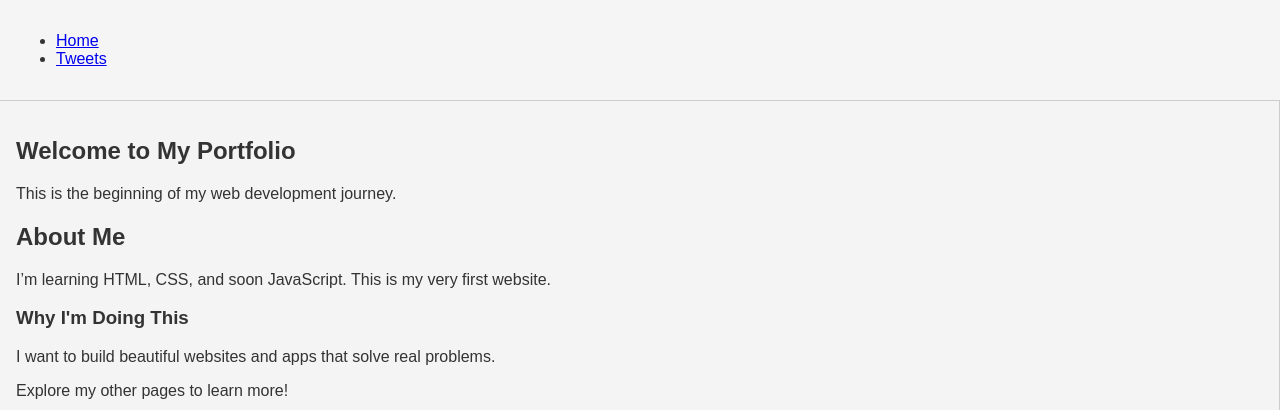
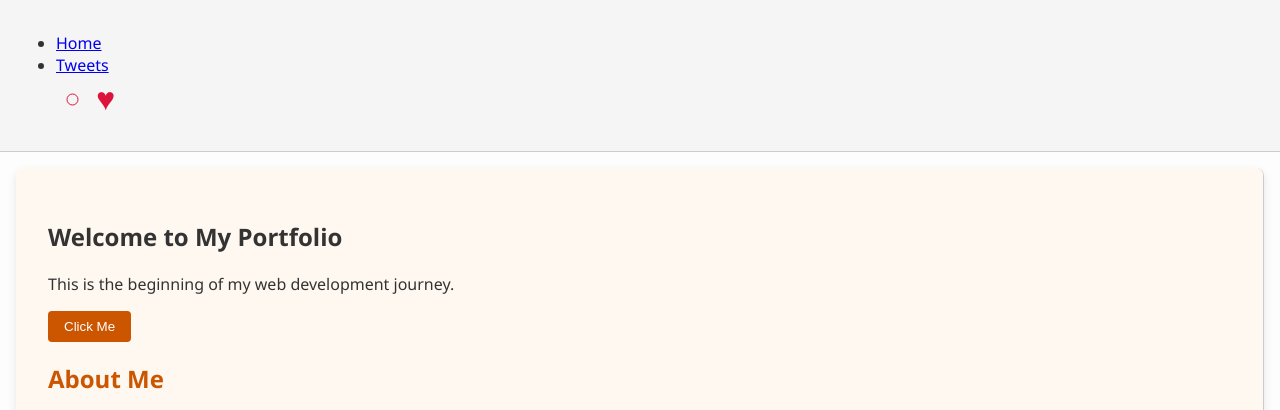
Before and after one commit to afnan004/alx_html_css, a plain HTML site: page css_basic/index.html in a window 1280 px wide. Shown: the top 410 px of the page. Drawn offline with Linux system fonts and the light colour scheme.

Commit message:
Add custom styles, article content, and logo

```diff
--- a/css_basic/index.html
+++ b/css_basic/index.html
@@ -13,14 +13,18 @@
     <ul>
       <li><a href="index.html">Home</a></li>
       <li><a href="tweets.html">Tweets</a></li>
+      <ul>
+        <li class="logo">&hearts;</li> <!-- heart symbol as logo -->
+
     </ul>
+
   </header>
 
   <main>
     <article>
       <h1>Welcome to My Portfolio</h1>
       <p>This is the beginning of my web development journey.</p>
-
+      <button>Click Me</button>
       <h2>About Me</h2>
       <p>I’m learning HTML, CSS, and soon JavaScript. This is my very first website.</p>
 
--- a/css_basic/styles.css
+++ b/css_basic/styles.css
@@ -27,6 +27,43 @@ body {
     overflow-y: auto;
     padding: 1rem;
   }
+  body {
+    background-color: #fdfdfd;
+    color: #333;
+    font-family: 'Segoe UI', sans-serif;
+  }
+
+  .logo {
+    font-size: 2rem;
+    font-weight: bold;
+    color: crimson;
+  }
+
+  /* Styling article content */
+  article {
+    background-color: #fff8f0;
+    border-radius: 8px;
+    padding: 2rem;
+    margin: 1rem;
+    box-shadow: 0 4px 10px rgba(0,0,0,0.1);
+  }
+
+  article h2 {
+    color: #cc5500;
+  }
+
+  article button {
+    background-color: #cc5500;
+    color: white;
+    padding: 0.5rem 1rem;
+    border: none;
+    border-radius: 4px;
+    cursor: pointer;
+  }
+
+  article button:hover {
+    background-color: #a94400;
+  }
 
   /* Optional: basic visuals */
   header, footer {
```
